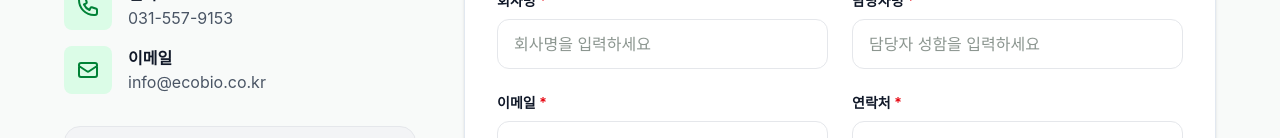
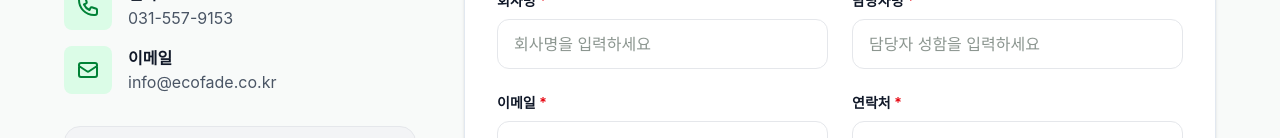
Before and after one commit to MoG-JCA/k-bioplastic, a Next.js app: page /contact in a window 1280 px wide. Shown: the part 662-800 px from the top of the page. Built offline with nearby package versions, Linux system fonts and the light colour scheme.

Commit message:
Update contact email to info@ecofade.co.kr

```diff
--- a/components/ContactForm.tsx
+++ b/components/ContactForm.tsx
@@ -160,7 +160,7 @@ export function ContactForm() {
                                 </div>
                                 <div>
                                     <p className="font-semibold text-gray-900">이메일</p>
-                                    <p className="text-gray-600">info@ecobio.co.kr</p>
+                                    <p className="text-gray-600">info@ecofade.co.kr</p>
                                 </div>
                             </div>
                         </div>
```
